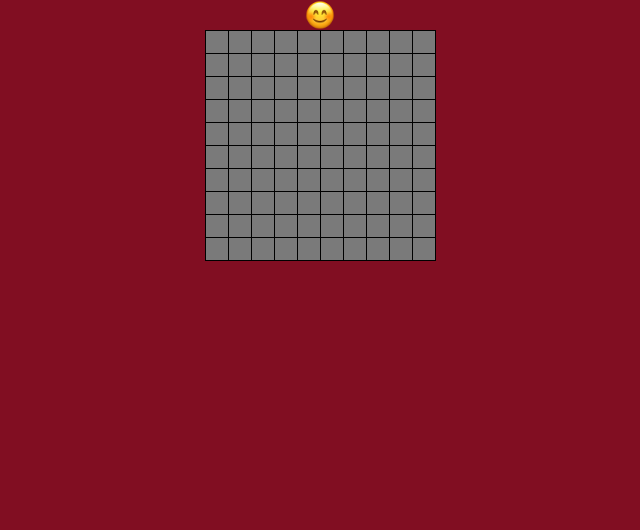
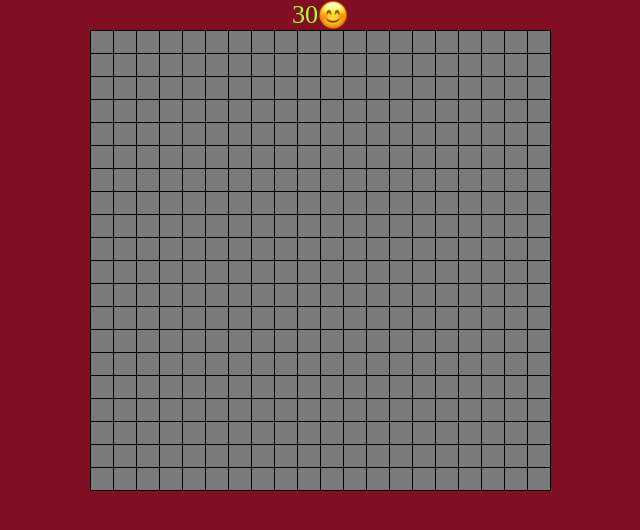
Before and after one commit to M01odoi/SapperGame, a plain HTML site: page index.html in a window 1280 px wide. Shown: the whole page, without its empty margins (320-960 px from the left). Drawn offline with Linux system fonts and the light colour scheme.

Commit message:
fixed level changing

```diff
--- a/css.css
+++ b/css.css
@@ -21,3 +21,13 @@ table, th, td {
     top: -150px;
     text-align: center;
 }
+.smile{
+    margin: 0 auto;
+    display: flex;
+    font-size: 26px;
+    justify-content: space-between;
+}
+.countBomb{
+    text-decoration: none;
+    color: greenyellow;
+}
--- a/scr.js
+++ b/scr.js
@@ -1,16 +1,14 @@
-console.log('sssssssapper');
-console.log('kak');
-
 function createTable(level) {
     let table = document.createElement('table');
+    countCell = level*10;
+    let countBomb = level*15;
     if (level === 1) {
-        let countBomb = 15;
         let mas = randomBomb(countBomb);
         console.log(mas);
-        for (let i = 0; i < 10; i++) {
+        for (let i = 0; i < countCell; i++) {
             let tr = document.createElement('tr');
             table.append(tr);
-            for (let q = 0; q < 10; q++) {
+            for (let q = 0; q < countCell; q++) {
                 let th = document.createElement('th');
                 th.id = `th_${i}_${q}`;
                 if (mas.includes(th.id)) {
@@ -24,13 +22,12 @@ function createTable(level) {
         }
     }
     if (level === 2) {
-        let countBomb = 25;
         let mas = randomBomb(countBomb);
         console.log(mas);
-        for (let i = 0; i < 20; i++) {
+        for (let i = 0; i < countCell; i++) {
             let tr = document.createElement('tr');
             table.append(tr);
-            for (let q = 0; q < 20; q++) {
+            for (let q = 0; q < countCell; q++) {
                 let th = document.createElement('th');
                 th.id = `th_${i}_${q}`;
                 if (mas.includes(th.id)) {
@@ -48,11 +45,11 @@ function createTable(level) {
     function randomBomb(countBomb) {
         let mas = [];
         for (let i = 0; i < countBomb; i++)
-            mas[i] = 'th_' + (Math.random() * 10).toFixed() + '_' + (Math.random() * 10).toFixed();
+            mas[i] = 'th_' + (Math.random() * countCell).toFixed() + '_' + (Math.random() * countCell).toFixed();
         return mas;
     }
 
-    let smileImg = smile();
+    let smileImg = smile(countBomb);
     table.onmousedown = function (event) {
         smileImg.src = './img/wow-icon.png';
     };
@@ -69,13 +66,12 @@ function createTable(level) {
             cell.style.background = 'red';
         } else {
             let count = 0;
-            let first = cell.id.slice(3, 4);
-            let second = cell.id.slice(5, 6);
-            console.log(first, second);
+            let firstSecond = cell.id.match(/\d{1,}/g);
+            let first = firstSecond[0];
+            let second = firstSecond[1];
             for (let i = -1; i < 2; i++) {
                 for (let j = -1; j < 2; j++) {
                     if (document.getElementById(`th_${+first + i}_${+second + j}`)) {
-                        console.log(`th_${+first + i}_${+second + j}`);
                         let neighbor = document.getElementById(`th_${+first + i}_${+second + j}`);
                         if (neighbor.className === 'bomb')
                             count++;
@@ -93,7 +89,6 @@ function createTable(level) {
             //         }
             //     }
             // }
-            console.log(cell);
             cell.innerText = count;
             cell.style.background = 'white';
         }
@@ -118,14 +113,29 @@ function gameOver() {
     document.body.append(banner);
 }
 
-function smile(event) {
+function smile(countBomb) {
+    let smile = document.createElement('div');
+    smile.className = 'smile';
+    smile.id = 'smile';
+
+    let showCountBomb = document.createElement('a');
+    showCountBomb.href = '';
+    showCountBomb.className = 'countBomb';
+    showCountBomb.innerText = countBomb;
+
+
     let smileImg = new Image();
     smileImg.src = './img/smile-icon.png';
     smileImg.width = 30;
     smileImg.height = 30;
-    smileImg.style.margin = '0 auto';
-    document.body.append(smileImg);
+    smile.append(showCountBomb);
+
+    let time = document.createElement('div');
+    time ='00:00';
+
+    smile.append(smileImg);
+    document.body.append(smile);
     return smileImg;
 }
 
-createTable(1);
+createTable(2);
```
